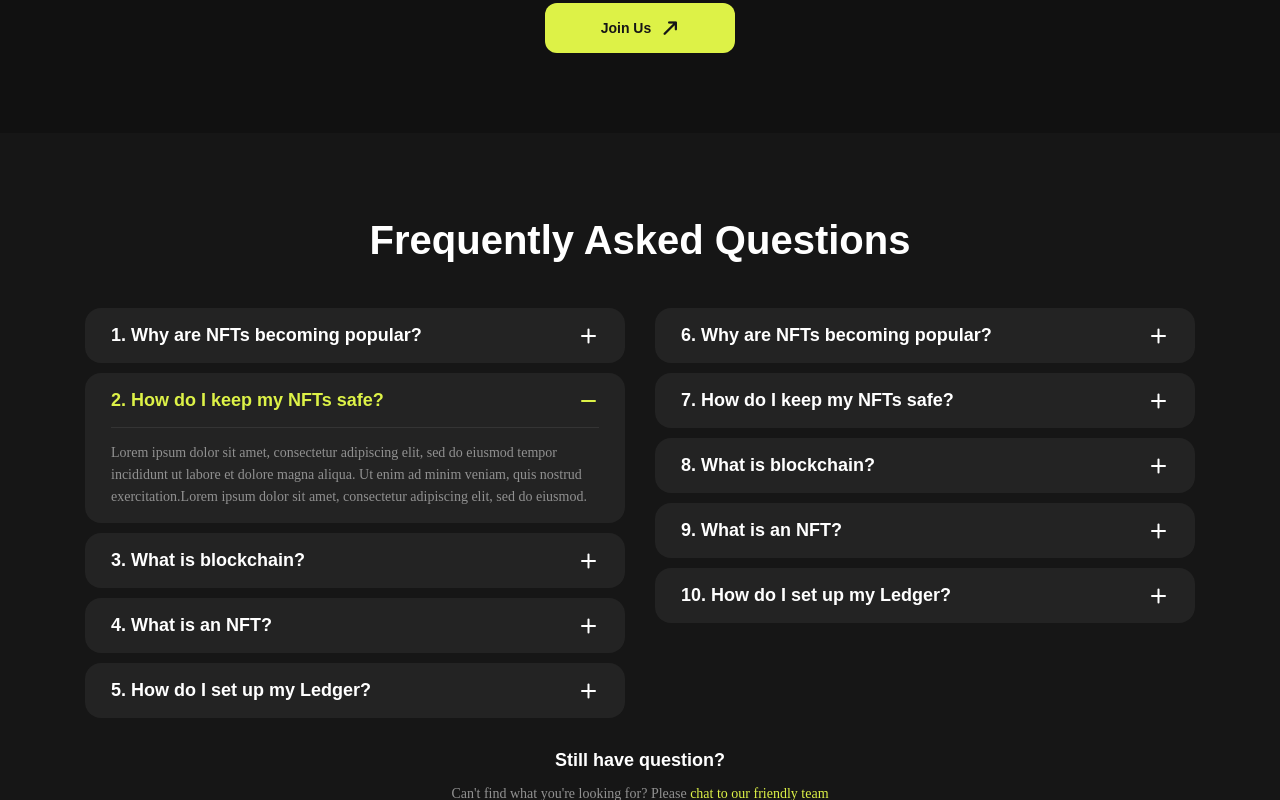
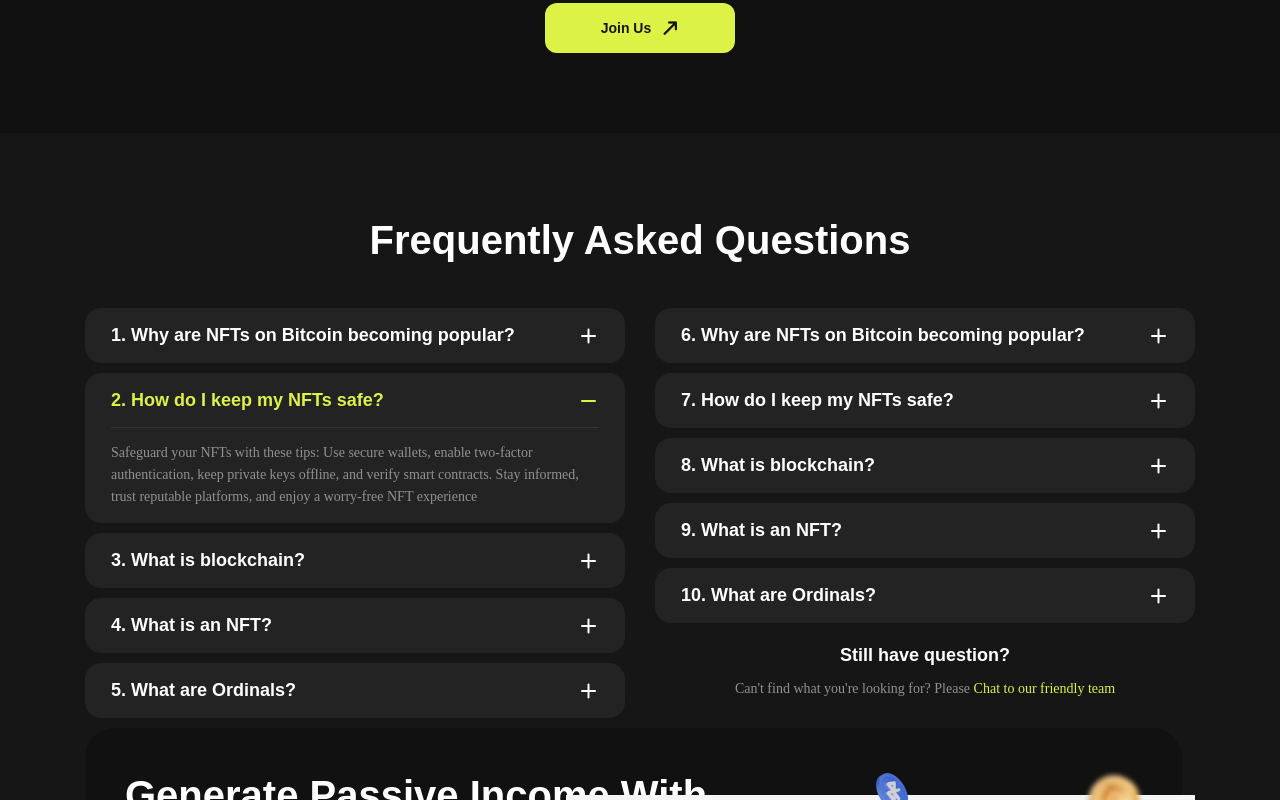
Before and after one commit to Andrej656/blockcity-ui, a Next.js app: page /about-us in a window 1280 px wide. Both pictures are taken after a click on the element "2. How do I keep my NFTs safe?". Shown: the part 2447-3247 px from the top of the page. Built offline with nearby package versions, Linux system fonts and the light colour scheme; a web font is replaced by a local one.

Commit message:
text edit

```diff
--- a/pages/about-us.js
+++ b/pages/about-us.js
@@ -57,7 +57,7 @@ export default function Home() {
 
             <Layout headerStyle={1} footerStyle={1} pageCls="about-us-page">
 
-                <div>
+
                     <div className="page-title about-us relative">
                         <div className="themesflat-container">
                             <div className="row">
@@ -395,15 +395,15 @@ export default function Home() {
                                 <div className="col-md-6">
                                     <div className="flat-accordion">
                                         <div data-wow-delay="0s" className="wow fadeInUp flat-toggle">
-                                            <h6 className={isActive.key == 1 ? "toggle-title active" : "toggle-title"} onClick={() => handleToggle(1)}>1. Why are NFTs becoming popular?</h6>
+                                            <h6 className={isActive.key == 1 ? "toggle-title active" : "toggle-title"} onClick={() => handleToggle(1)}>1. Why are NFTs on Bitcoin becoming popular?</h6>
                                             <div className="toggle-content" style={{ display: `${isActive.key == 1 ? "block" : "none"}` }}>
-                                                <p>Lorem ipsum dolor sit amet, consectetur adipiscing elit, sed do eiusmod tempor incididunt ut labore et dolore magna aliqua. Ut enim ad minim veniam, quis nostrud exercitation.Lorem ipsum dolor sit amet, consectetur adipiscing elit, sed do eiusmod.</p>
+                                                <p>Celebrate uniqueness with our NFT marketplace on Bitcoin's secure and sustainable layer 2. Join a thriving community, explore cross-chain possibilities, and experience innovation with trust. Choose NFTs on Bitcoin for a cutting-edge and eco-friendly journey into the world of digital assets."</p>
                                             </div>
                                         </div>
                                         <div data-wow-delay="0s" className="wow fadeInUp flat-toggle">
                                             <h6 className={isActive.key == 2 ? "toggle-title active" : "toggle-title"} onClick={() => handleToggle(2)}>2. How do I keep my NFTs safe?</h6>
                                             <div className="toggle-content" style={{ display: `${isActive.key == 2 ? "block" : "none"}` }}>
-                                                <p>Lorem ipsum dolor sit amet, consectetur adipiscing elit, sed do eiusmod tempor incididunt ut labore et dolore magna aliqua. Ut enim ad minim veniam, quis nostrud exercitation.Lorem ipsum dolor sit amet, consectetur adipiscing elit, sed do eiusmod.</p>
+                                                <p>Safeguard your NFTs with these tips: Use secure wallets, enable two-factor authentication, keep private keys offline, and verify smart contracts. Stay informed, trust reputable platforms, and enjoy a worry-free NFT experience</p>
                                             </div>
                                         </div>
                                         <div data-wow-delay="0s" className="wow fadeInUp flat-toggle">
@@ -415,13 +415,13 @@ export default function Home() {
                                         <div data-wow-delay="0s" className="wow fadeInUp flat-toggle">
                                             <h6 className={isActive.key == 4 ? "toggle-title active" : "toggle-title"} onClick={() => handleToggle(4)}>4. What is an NFT?</h6>
                                             <div className="toggle-content" style={{ display: `${isActive.key == 4 ? "block" : "none"}` }}>
-                                                <p>Lorem ipsum dolor sit amet, consectetur adipiscing elit, sed do eiusmod tempor incididunt ut labore et dolore magna aliqua. Ut enim ad minim veniam, quis nostrud exercitation.Lorem ipsum dolor sit amet, consectetur adipiscing elit, sed do eiusmod.</p>
+                                                <p>"NFTs, or Non-Fungible Tokens, are unique digital assets representing ownership or proof of authenticity for digital or physical items, stored on blockchain technology.</p>
                                             </div>
                                         </div>
                                         <div data-wow-delay="0s" className="wow fadeInUp flat-toggle">
-                                            <h6 className={isActive.key == 5 ? "toggle-title active" : "toggle-title"} onClick={() => handleToggle(5)}>5. How do I set up my Ledger?</h6>
+                                            <h6 className={isActive.key == 5 ? "toggle-title active" : "toggle-title"} onClick={() => handleToggle(5)}>5. What are Ordinals?</h6>
                                             <div className="toggle-content" style={{ display: `${isActive.key == 5 ? "block" : "none"}` }}>
-                                                <p>Lorem ipsum dolor sit amet, consectetur adipiscing elit, sed do eiusmod tempor incididunt ut labore et dolore magna aliqua. Ut enim ad minim veniam, quis nostrud exercitation.Lorem ipsum dolor sit amet, consectetur adipiscing elit, sed do eiusmod.</p>
+                                                <p>Ordinals are means of creating Bitcoin NFTs by attaching data such as images, videos, and more to an individual satoshi on the base Bitcoin blockchain</p>
                                             </div>
                                         </div>
                                     </div>
@@ -429,15 +429,16 @@ export default function Home() {
                                 <div className="col-md-6">
                                     <div className="flat-accordion2">
                                         <div data-wow-delay="0s" className="wow fadeInUp flat-toggle2">
-                                            <h6 className={isActive.key == 6 ? "toggle-title active" : "toggle-title"} onClick={() => handleToggle(6)}>6. Why are NFTs becoming popular?</h6>
+                                            <h6 className={isActive.key == 6 ? "toggle-title active" : "toggle-title"} onClick={() => handleToggle(6)}>6. Why are NFTs on Bitcoin  becoming popular?</h6>
+
                                             <div className="toggle-content" style={{ display: `${isActive.key == 6 ? "block" : "none"}` }}>
-                                                <p>Lorem ipsum dolor sit amet, consectetur adipiscing elit, sed do eiusmod tempor incididunt ut labore et dolore magna aliqua. Ut enim ad minim veniam, quis nostrud exercitation.Lorem ipsum dolor sit amet, consectetur adipiscing elit, sed do eiusmod.</p>
+                                                <p>Celebrate uniqueness with our NFT marketplace on Bitcoin's secure and sustainable layer 2. Join a thriving community, explore cross-chain possibilities, and experience innovation with trust. Choose NFTs on Bitcoin for a cutting-edge and eco-friendly journey into the world of digital assets.</p>
                                             </div>
                                         </div>
                                         <div data-wow-delay="0s" className="wow fadeInUp flat-toggle2">
                                             <h6 className={isActive.key == 7 ? "toggle-title active" : "toggle-title"} onClick={() => handleToggle(7)}>7. How do I keep my NFTs safe?</h6>
                                             <div className="toggle-content" style={{ display: `${isActive.key == 7 ? "block" : "none"}` }}>
-                                                <p>Lorem ipsum dolor sit amet, consectetur adipiscing elit, sed do eiusmod tempor incididunt ut labore et dolore magna aliqua. Ut enim ad minim veniam, quis nostrud exercitation.Lorem ipsum dolor sit amet, consectetur adipiscing elit, sed do eiusmod.</p>
+                                                <p>Safeguard your NFTs with these tips: Use secure wallets, enable two-factor authentication, keep private keys offline, and verify smart contracts. Stay informed, trust reputable platforms, and enjoy a worry-free NFT experience</p>
                                             </div>
                                         </div>
                                         <div data-wow-delay="0s" className="wow fadeInUp flat-toggle2">
@@ -449,21 +450,20 @@ export default function Home() {
                                         <div data-wow-delay="0s" className="wow fadeInUp flat-toggle2">
                                             <h6 className={isActive.key == 9 ? "toggle-title active" : "toggle-title"} onClick={() => handleToggle(9)}>9. What is an NFT?</h6>
                                             <div className="toggle-content" style={{ display: `${isActive.key == 9 ? "block" : "none"}` }}>
-                                                <p>Lorem ipsum dolor sit amet, consectetur adipiscing elit, sed do eiusmod tempor incididunt ut labore et dolore magna aliqua. Ut enim ad minim veniam, quis nostrud exercitation.Lorem ipsum dolor sit amet, consectetur adipiscing elit, sed do eiusmod.</p>
+                                                <p>"NFTs, or Non-Fungible Tokens, are unique digital assets representing ownership or proof of authenticity for digital or physical items, stored on blockchain technology.</p>
                                             </div>
                                         </div>
                                         <div data-wow-delay="0s" className="wow fadeInUp flat-toggle2">
-                                            <h6 className={isActive.key == 10 ? "toggle-title active" : "toggle-title"} onClick={() => handleToggle(10)}>10. How do I set up my Ledger?</h6>
+                                            <h6 className={isActive.key == 10 ? "toggle-title active" : "toggle-title"} onClick={() => handleToggle(10)}>10. What are Ordinals?</h6>
                                             <div className="toggle-content" style={{ display: `${isActive.key == 10 ? "block" : "none"}` }}>
-                                                <p>Lorem ipsum dolor sit amet, consectetur adipiscing elit, sed do eiusmod tempor incididunt ut labore et dolore magna aliqua. Ut enim ad minim veniam, quis nostrud exercitation.Lorem ipsum dolor sit amet, consectetur adipiscing elit, sed do eiusmod.</p>
-                                            </div>
+                                                <p>Ordinals are means of creating Bitcoin NFTs by attaching data such as images, videos, and more to an individual satoshi on the base Bitcoin blockchain</p>
                                         </div>
                                     </div>
                                 </div>
                                 <div className="col-12">
                                     <div className="content">
                                         <div className="text">Still have question?</div>
-                                        <p>Can't find what you're looking for? Please <Link href="#" className="tf-color">chat to our friendly team</Link></p>
+                                        <p>Can't find what you're looking for? Please <Link href="#" className="tf-color">Chat to our friendly team</Link></p>
                                     </div>
                                 </div>
                             </div>
@@ -474,8 +474,8 @@ export default function Home() {
                             <div className="row">
                                 <div className="col-12">
                                     <div className="widget-income">
-                                        <div className="title">Generate passive income with the platform <span className="tf-color">Open9</span></div>
-                                        <p>get started with the easiest and most secure platform to buy and trade digital ART and NFTs</p>
+                                        <div className="title">Generate passive income with the platform <span className="tf-color">Blockcity</span></div>
+                                        <p>Get started with the easiest and most secure platform to buy and trade digital ART and NFTs</p>
                                         <Link href="#" className="tf-button style-1 h50 w190">Get started<i className="icon-arrow-up-right2" /></Link>
                                         <div className="image">
                                             <img className="iphone" src="/assets/images/box-icon/iphone.png" alt="" />
--- a/pages/slider-scroll.js
+++ b/pages/slider-scroll.js
@@ -48,7 +48,7 @@ export default function Home() {
                         <div className="row">
                             <div className="col-12 pages-title">
                                 <div className="content">
-                                    <h1>Join the world’s largest <br /> NFT and Ordinals community &amp; <br /> start collecting NFTS</h1>
+                                    <h1>Join the  <br /> NFT and Ordinals  <br /> community on Bitcoin </h1>
                                     <p>Discover the Most Premium, Unique and Exclusive
                                         NFT Collection builded on Stacks</p>
                                     <div className="flat-button flex">
```
Also changed, not shown: public/assets/images/logo/logo.png.
